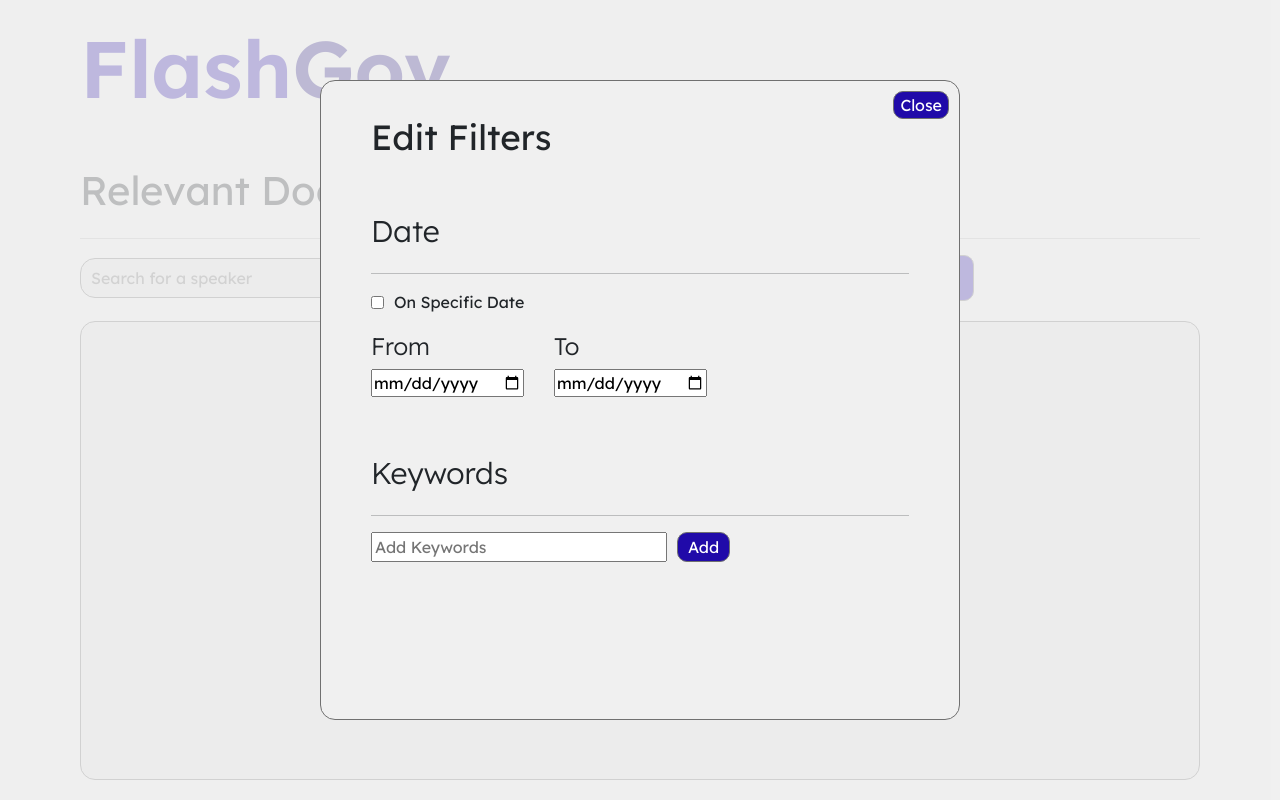
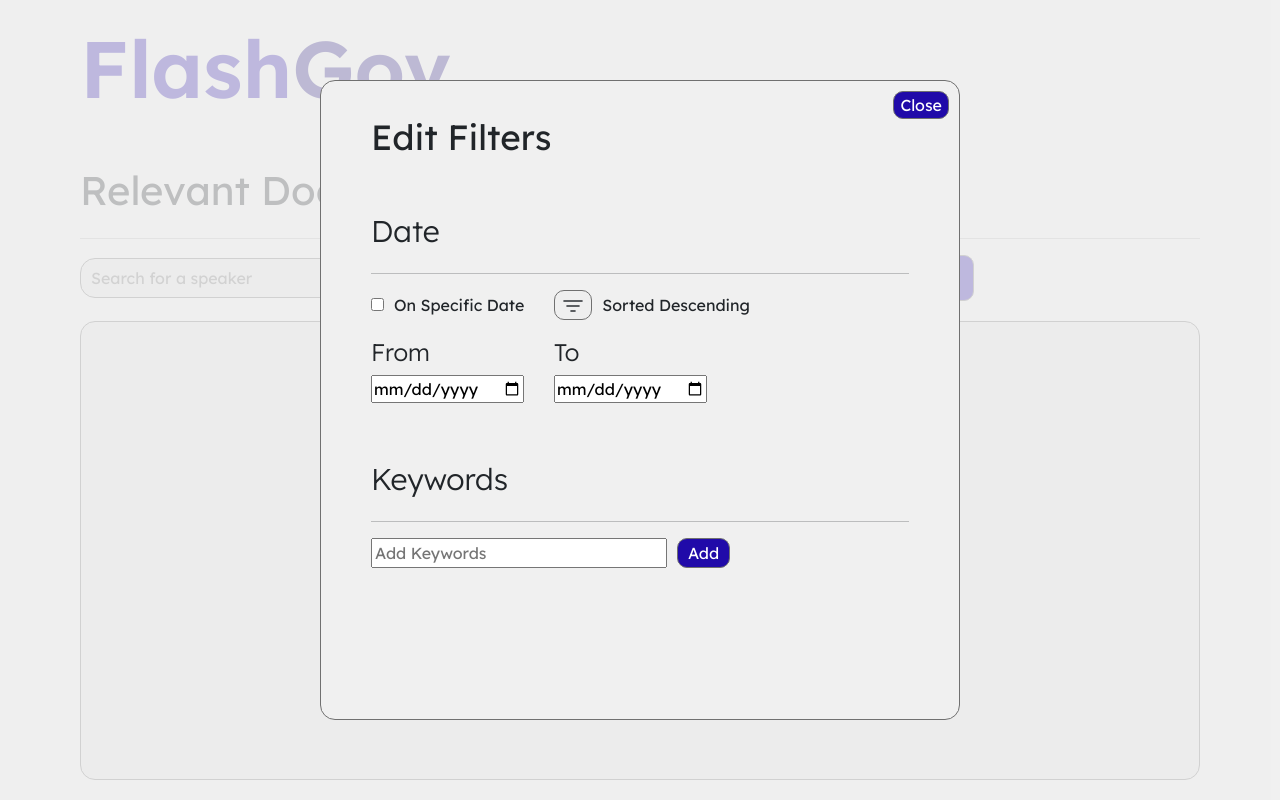
Before and after one commit to adamhammond22/flashGovProject, a React (Create React App) app in the folder frontend/: page / in a window 1280 px wide. Both pictures are taken after a click on the button 802 px from the left and 278 px from the top of the page. Built offline with nearby package versions, Linux system fonts and the light colour scheme.

Commit message:
Implemented document sorting by dates

```diff
--- a/frontend/src/App.css
+++ b/frontend/src/App.css
@@ -31,6 +31,23 @@
 
 button {
   transition: 0.2s ease-in-out;
+}
+
+button.sort {
+  border: 1px solid var(--border-gray);
+  border-radius: 10px;
+  margin-left: 20px;
+}
+
+.descending {
+  transform: rotate(0deg);
+}
+.ascending{
+  transform: rotate(180deg);
+}
+.descending,
+.ascending {
+  transition: 500ms ease-in-out;
 }
 
 /*Used to wrap main content of page and vertically center any child of wrapper*/
--- a/frontend/src/components/documents.tsx
+++ b/frontend/src/components/documents.tsx
@@ -14,6 +14,7 @@ function Documents() {
     const [currentWord,setWord] = useState("");
     const [startDate, setStartDate] = useState("");
     const [endDate, setEndDate] = useState("");
+    const [order, setOrder] = useState(0); //Use 0 for most recent to least recent, 1 for reverse
 
     // Set true while the search is being performed and false once the search is finished
     const [searchingState, setSearchingState] = useState(false);
@@ -46,6 +47,8 @@ function Documents() {
         // Able to leave out the localhost/5000 portion because of proxy in package.json
         const response = await fetch("/api/speeches?" + params, {method:"GET"});
         const returnedSpeeches = await response.json();
+        returnedSpeeches.sort((a:{date:String,section:String,speaker:String,title:String,_id:String},
+           b:{date:String,section:String,speaker:String,title:String,_id:String}) => a.date > b.date ? -1 : a.date > b.date ? 1 : 0)
         setSpeeches(returnedSpeeches);
       } catch (error) {
         console.error(error);
@@ -99,6 +102,11 @@ function Documents() {
       setSearchBarText(e.target.value);
     }
 
+    const toggleSortCallback = () => {
+      setOrder(order === 1 ? 0: 1);
+      setSpeeches(speeches.reverse());
+    }
+
     return (
       <div className='documents'>
         <SearchBar toggleFilter={toggleFilterCallback} onSearchBarChanged={onSearchBarChanged} searchCallback={performSearch} searchingState={searchingState} />
@@ -110,7 +118,7 @@ function Documents() {
             toggleSpecDate={toggleSpecDateCallback} setWord={setCurrentWordCallback}
             currentWord={currentWord} removeItem={removeWordCallback}
             setStartDate={setStartDateCallback} setEndDate={setEndDateCallback}
-            startDate={startDate} endDate={endDate}
+            startDate={startDate} endDate={endDate} toggleSort={toggleSortCallback} order={order}
             />
         }
 
--- a/frontend/src/components/filterpanel.tsx
+++ b/frontend/src/components/filterpanel.tsx
@@ -1,6 +1,8 @@
+import sort from "../assets/sort.png";
+
 function FilterPanel(props:{specDate:boolean,toggleFilter:any,toggleSpecDate:any,
     addKeyword:any,keywords:string[],currentWord:string,setWord:any,removeItem:any
-    setStartDate:any,setEndDate:any,startDate:string,endDate:string}) {
+    setStartDate:any,setEndDate:any,startDate:string,endDate:string,toggleSort:any, order: Number}) {
     return (
         <div className='filter-panel-overlay'>
             {/* filter-panel is the main filter screen users interact with */}
@@ -17,6 +19,8 @@ function FilterPanel(props:{specDate:boolean,toggleFilter:any,toggleSpecDate:any
                 <div className='checkbox-container'>
                   <input checked={props.specDate} onChange={props.toggleSpecDate} type='checkbox'/>
                   <p>On Specific Date</p>
+                  <button onClick={props.toggleSort} className="sort"><img className={props.order ? "ascending" : "descending"} src={sort} alt=""/></button>
+                  <p>{props.order ? "Sorted Ascending" : "Sorted Descending"}</p>
                 </div>
                 <div className='range-inputs'>
                   <div>
```
Also changed, not shown: frontend/src/assets/sort.png (added), 1 other file (tests, documents, lock files or other folders).
